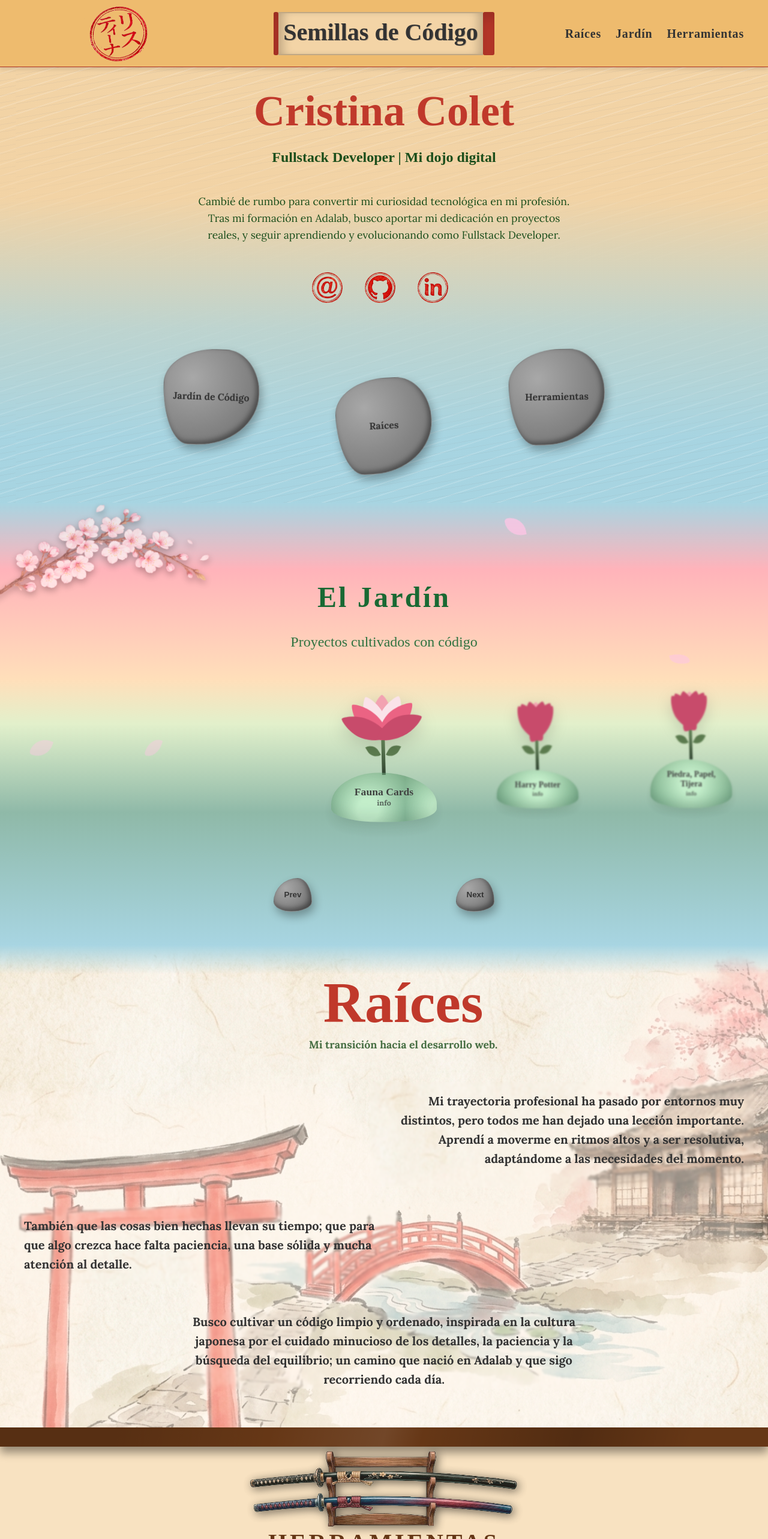
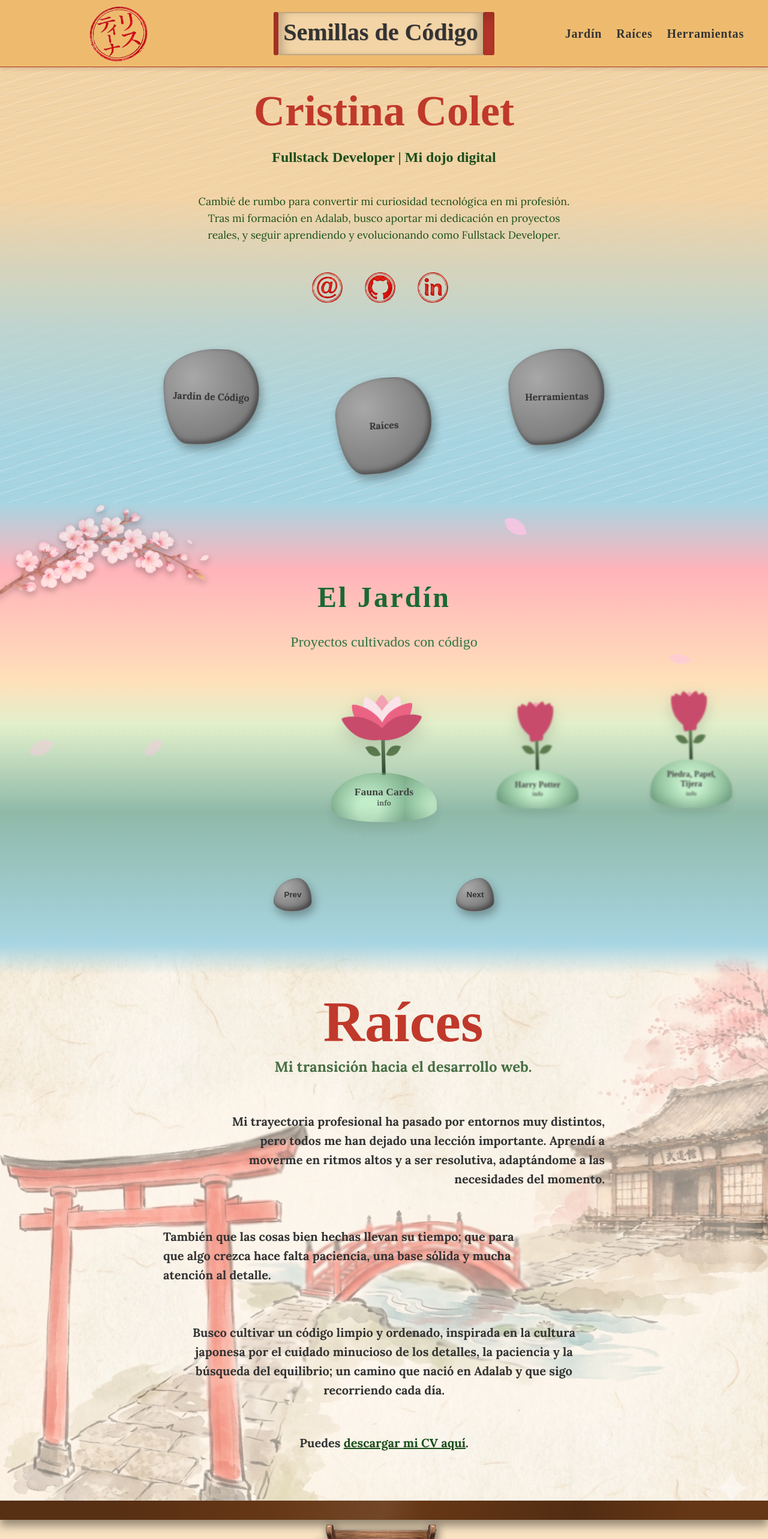
Before and after one commit to Colet-Cristina/portfolio-CristinaColet, a React (Vite) app: page / in a window 1280 px wide. Shown: the top 2566 px of the page at 60% size. Built offline with nearby package versions, Linux system fonts and the light colour scheme; a web font is replaced by a local one.

Commit message:
Add CV to public and fix header with sticky

```diff
--- a/src/components/layout/Header.jsx
+++ b/src/components/layout/Header.jsx
@@ -50,18 +50,18 @@ function Header() {
         <nav className={`header__nav ${isOpen ? "is-active" : ""}`}>
           <ul className="header__list">
             <li className="header__item">
-              <a href="#roots" className="header__nav-item" onClick={closeMenu}>
-                Raíces
-              </a>
-            </li>
-
-            <li className="header__item">
               <a
                 href="#garden-code"
                 className="header__nav-item"
                 onClick={closeMenu}
               >
                 Jardín
+              </a>
+            </li>
+
+            <li className="header__item">
+              <a href="#roots" className="header__nav-item" onClick={closeMenu}>
+                Raíces
               </a>
             </li>
 
--- a/src/pages/Roots.jsx
+++ b/src/pages/Roots.jsx
@@ -29,6 +29,18 @@ function Roots() {
           búsqueda del equilibrio; un camino que nació en Adalab y que sigo
           recorriendo cada día.
         </p>
+        <p className="roots__text roots__text--center">
+          Puedes{" "}
+          <a
+            href="/Cristina_Colet_CV.pdf"
+            target="_blank"
+            rel="noopener noreferrer"
+            className="roots__cv-link js-cv-link"
+          >
+            descargar mi CV aquí
+          </a>
+          .
+        </p>
       </div>
     </section>
   );
--- a/src/styles/layout/_header.scss
+++ b/src/styles/layout/_header.scss
@@ -4,10 +4,12 @@
   border-bottom: 0.06rem solid darken($color-red, 5%);
   box-shadow: $shadow-soft;
   position: relative;
-  z-index: 10;
   height: 4rem;
   display: flex;
   align-items: center;
+  position: sticky;
+  top: 0;
+  z-index: 100;
 
   &__container {
     display: flex;
--- a/src/styles/pages/_roots.scss
+++ b/src/styles/pages/_roots.scss
@@ -63,11 +63,10 @@
     font-weight: bolder;
     max-width: 65%;
     line-height: 1.6;
-    margin-bottom: 0.7rem;
     opacity: 0;
 
     backdrop-filter: blur(0.1rem);
-    padding: 1rem;
+    padding: 0.5rem;
 
     animation: fadeInUp 1s ease forwards;
 
@@ -76,13 +75,11 @@
       align-self: flex-end;
       text-align: right;
       animation-delay: 0.8s;
-      padding-bottom: 2rem;
     }
 
     &--left {
       text-align: left;
       animation-delay: 1s;
-      padding-bottom: 1rem;
     }
 
     &--center {
@@ -90,8 +87,17 @@
       text-align: center;
       max-width: 22rem;
       font-weight: 700;
-      margin-top: 4.5rem;
       animation-delay: 1.6s;
+    }
+
+    .roots__cv-link {
+      color: $text-color-dark-green;
+      font-weight: bold;
+      text-decoration: underline;
+    }
+
+    .roots__cv-link:hover {
+      color: $color-red;
     }
   }
 }
@@ -114,13 +120,18 @@
       font-size: 4.5rem;
     }
 
+    &__title {
+      font-size: 1.5rem;
+      margin-bottom: 2rem;
+    }
+
     &__story {
-      margin-top: 3rem;
+      margin-top: 1rem;
     }
 
     &__text {
       max-width: 35rem;
-      margin-bottom: 2rem;
+      margin-bottom: 3rem;
       font-size: 1.25rem;
 
       &--right {
@@ -137,7 +148,7 @@
         align-self: center;
         text-align: center;
         padding: 0;
-        margin-top: 1rem;
+        margin-top: 0.5rem;
       }
     }
   }
@@ -148,13 +159,15 @@
   .roots {
     &__container {
       margin-left: 4rem;
-      margin-top: 3rem;
+      margin-top: 5rem;
     }
 
     &__main-title {
       font-size: 6rem;
     }
-
+    &__story {
+      padding: 0 15rem;
+    }
     &__text {
       font-size: 1.25rem;
       max-width: 40rem;
--- a/src/styles/pages/_topBtn.scss
+++ b/src/styles/pages/_topBtn.scss
@@ -31,3 +31,16 @@
     transform: rotate(-90deg);
   }
 }
+
+/* --- MEDIA QUERIES (TABLET) --- */
+@media (min-width: $breakpoint-tablet) {
+  .top-btn {
+    right: 3rem;
+    width: 4rem;
+    height: 4rem;
+
+    &__arrow {
+      font-size: 1.9rem;
+    }
+  }
+}
```
Also changed, not shown: 1 other file (tests, documents, lock files or other folders).
